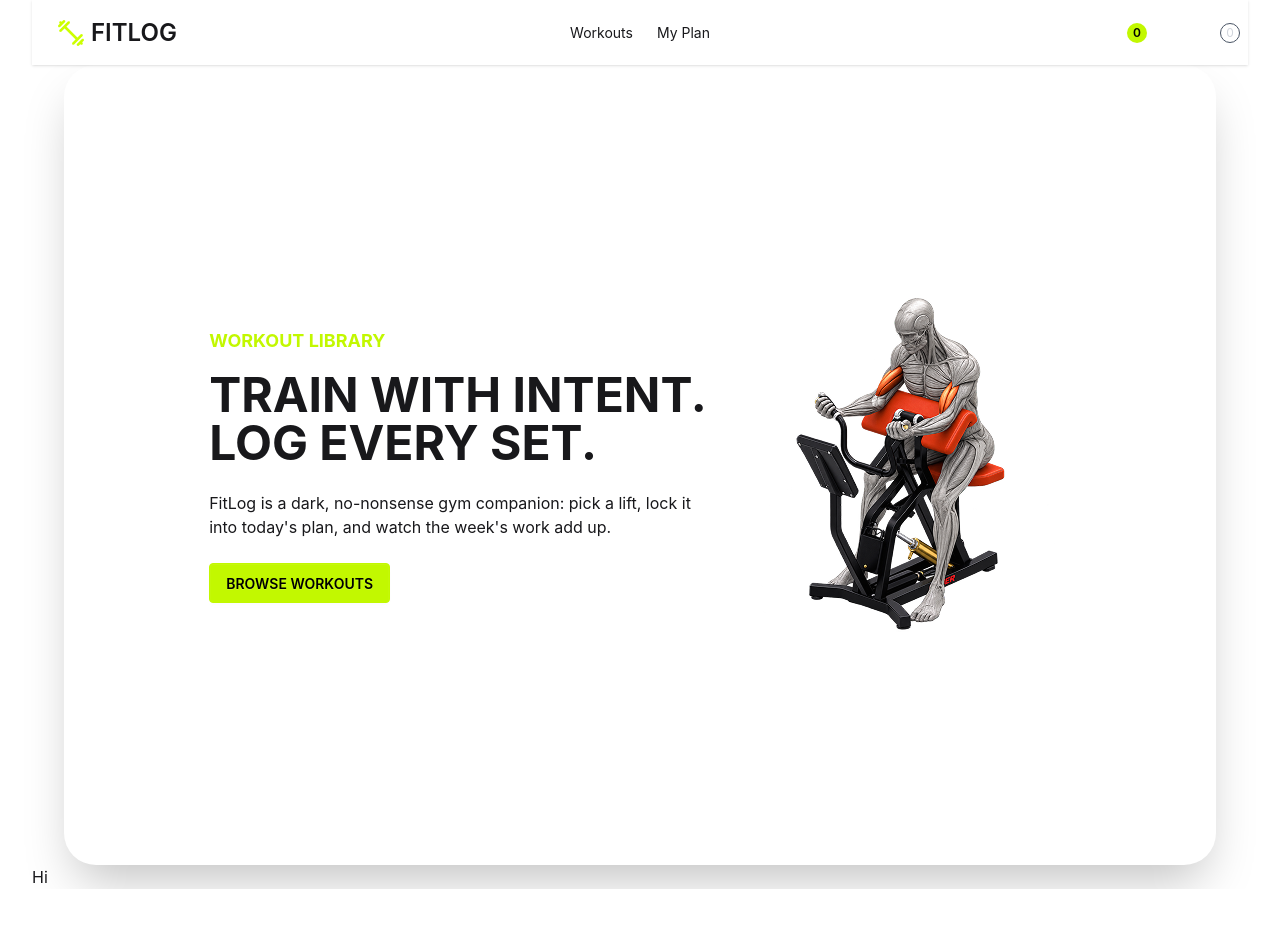
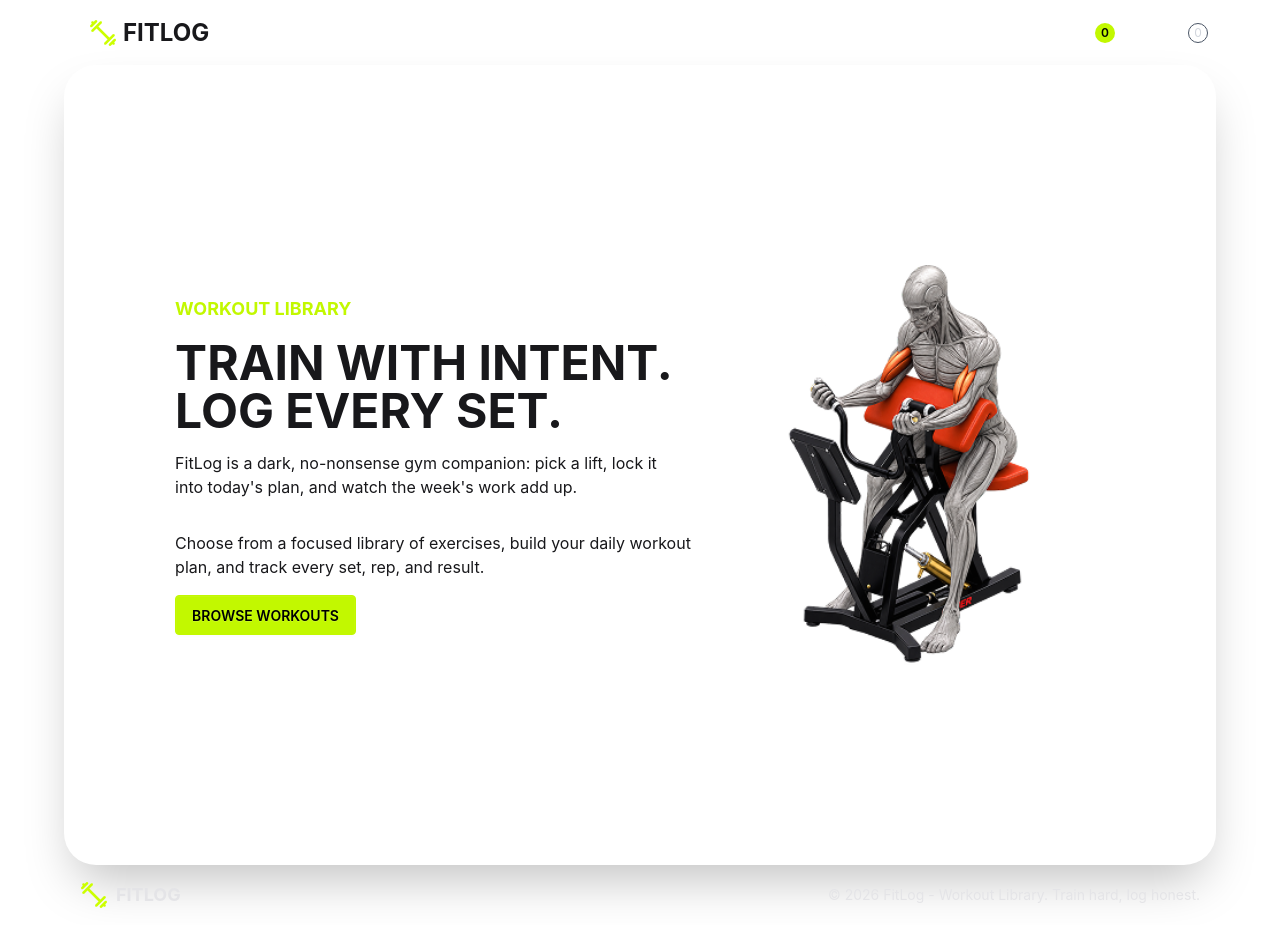
Before and after one commit to sadia-shitol/Fit-Log, a Next.js app: page / in a window 1280 px wide. Before the commit the page ends 889 px from the top, so only its background shows below. Built offline with nearby package versions, Linux system fonts and the light colour scheme.

Commit message:
Added footer

```diff
--- a/app/components/Banner.tsx
+++ b/app/components/Banner.tsx
@@ -10,7 +10,7 @@ const Banner = () => {
           <Image
             alt='Fitness Banner'
             src={banner}
-            className='max-w-sm ml-3.5'
+            className='max-w-sm  h-100 w-100 ml-3.5'
           />
 
           <div>
@@ -21,10 +21,16 @@ const Banner = () => {
               TRAIN WITH INTENT.
               <br /> LOG EVERY SET.
             </h1>
-            <p className='py-6'>
+            <p className='py-4'>
               FitLog is a dark, no-nonsense gym companion: pick a lift, lock it
               <br />
               into today&apos;s plan, and watch the week&apos;s work add up.
+            </p>
+            <p className='py-4'>
+              Choose from a focused library of exercises, build your daily
+              workout
+              <br />
+              plan, and track every set, rep, and result.
             </p>
             <button className='btn bg-[#c2f800] text-black border-[#c2f800] hover:bg-[#b5e800] hover:border-[#b5e800]'>
               BROWSE WORKOUTS
--- /dev/null
+++ b/app/components/Footer.tsx
@@ -0,0 +1,26 @@
+import React from 'react'
+import Image from 'next/image'
+import logo from '@/public/assets/logo.png'
+import Container from '@/app/components/Container'
+const Footer = () => {
+  return (
+    <div>
+      <Container>
+        <footer className='footer sm:footer-horizontal  text-neutral-content items-center p-4'>
+          <aside className='grid-flow-col items-center'>
+            <Image src={logo} alt='Fit-Log logo' />{' '}
+            <span className='text-lg font-bold'>FITLOG</span>
+          </aside>
+          <nav className='grid-flow-col gap-4 md:place-self-center md:justify-self-end'>
+            <p>
+              © {new Date().getFullYear()} FitLog - Workout Library. Train hard,
+              log honest.
+            </p>
+          </nav>
+        </footer>
+      </Container>
+    </div>
+  )
+}
+
+export default Footer
--- a/app/components/Navigationbar.tsx
+++ b/app/components/Navigationbar.tsx
@@ -2,9 +2,11 @@ import React from 'react'
 import Link from 'next/link'
 import Image from 'next/image'
 import logo from '@/public/assets/logo.png'
+import Container from '@/app/components/Container'
 const Navigationbar = () => {
   return (
-    <div className='navbar container mx-auto bg-base-100 shadow-sm'>
+    <Container>
+      <div className='navbar container mx-auto'>
         <div className='navbar-start '>
           <div className='dropdown'>
             <div tabIndex={0} role='button' className='btn btn-ghost lg:hidden'>
@@ -28,28 +30,34 @@ const Navigationbar = () => {
               tabIndex={-1}
               className='menu menu-sm dropdown-content bg-base-100 rounded-box z-1 mt-3 w-52 p-2 shadow'
             >
-            <li>
-              <Link href={'/workouts'}>Workouts</Link>
+              <li className='rounded-4xl text-white hover:text-[#c2f800]'>
+                <Link href={'/my-plan'}>Workouts</Link>
               </li>
-            <li>
+              <li className='rounded-4xl text-white hover:text-[#c2f800]'>
                 <Link href={'/my-plan'}>My Plan</Link>
               </li>
             </ul>
           </div>
           <Link href={'/'} className='btn btn-ghost text-2xl'>
             <Image src={logo} alt='Fit-log Logo' />
-          FITLOG
+            <span className='font-bold text-2xl'>FITLOG</span>
           </Link>
         </div>
         <div className='navbar-center hidden lg:flex '>
           <ul className='menu menu-horizontal px-1'>
             <li>
-            <Link href={'/my-plan'} className='hover:text-[#c2f800]'>
+              <Link
+                href={'/my-plan'}
+                className='rounded-4xl text-white hover:text-[#c2f800]'
+              >
                 Workouts
               </Link>
             </li>
             <li>
-            <Link href='/my-plan' className='hover:text-[#c2f800]'>
+              <Link
+                href='/my-plan'
+                className='rounded-4xl text-white hover:text-[#c2f800]'
+              >
                 My Plan
               </Link>
             </li>
@@ -77,6 +85,7 @@ const Navigationbar = () => {
           </div>
         </div>
       </div>
+    </Container>
   )
 }
 
--- a/app/layout.tsx
+++ b/app/layout.tsx
@@ -3,7 +3,7 @@ import { Geist, Geist_Mono } from 'next/font/google'
 import './globals.css'
 import Navigationbar from './components/Navigationbar'
 import Container from './components/Container'
-import Banner from './components/Banner'
+import Footer from './components/Footer'
 const geistSans = Geist({
   variable: '--font-geist-sans',
   subsets: ['latin'],
@@ -28,8 +28,8 @@ export default function RootLayout({ children }: LayoutProps<'/'>) {
       <body className='min-h-full flex flex-col container'>
         <Container>
           <Navigationbar />
-          <Banner />
           {children}
+          <Footer />
         </Container>
       </body>
     </html>
--- a/app/page.tsx
+++ b/app/page.tsx
@@ -1,5 +1,5 @@
 import Image from 'next/image'
-
+import Banner from './components/Banner'
 export default function Home() {
-  return <div>Hi</div>
+  return <Banner />
 }
```
Lines whose indentation alone changed are shown as unchanged.
